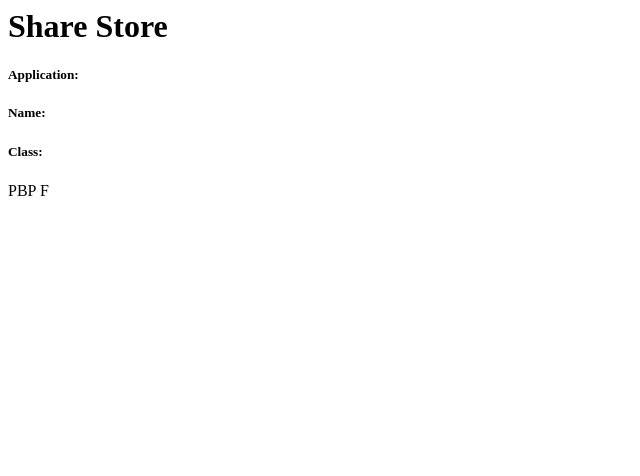
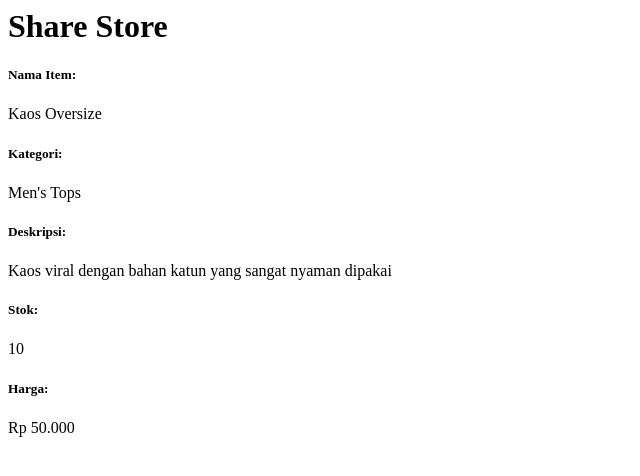
Before and after one commit to SherwynFns/share-store, a Django app: page / in a window 1280 px wide. Shown: the top 476 px of the page, without its empty margins (0-640 px from the left). Run offline with Django 5.2, Linux system fonts and the light colour scheme.

Commit message:
Tugas 2 done

```diff
--- a/main/templates/main.html
+++ b/main/templates/main.html
@@ -1,8 +1,16 @@
 <h1>Share Store</h1>
 
-<h5>Application: </h5>
-<p>{{ Application }}<p>
-<h5>Name: </h5>
-<p>{{ name }}<p>
-<h5>Class: </h5>
-<p>{{ class }}<p>
+<h5>Nama Item: </h5>
+<p>{{ NamaItem }}<p>
+
+<h5>Kategori: </h5>
+<p>{{ Kategori }}<p>
+
+<h5>Deskripsi: </h5>
+<p>{{ Deskripsi }}<p>
+
+<h5>Stok: </h5>
+<p>{{ Stok }}<p>
+
+<h5>Harga: </h5>
+<p>{{ Harga }}<p>
--- a/main/tests.py
+++ b/main/tests.py
@@ -1,6 +1,6 @@
 from django.test import TestCase, Client
 from django.utils import timezone
-from .models import MoodEntry
+from .models import Product
 
 class mainTest(TestCase):
     def test_main_url_is_exist(self):
@@ -17,7 +17,7 @@ class mainTest(TestCase):
 
     def test_strong_mood_user(self):
         now = timezone.now()
-        mood = MoodEntry.objects.create(
+        mood = Product.objects.create(
           mood="LUMAYAN SENANG",
           time = now,
           feelings = "senang sih, cuman tadi baju aku basah kena hujan :(",
--- a/main/views.py
+++ b/main/views.py
@@ -2,9 +2,11 @@ from django.shortcuts import render
 
 def show_main(request):
     context = {
-        'Application : Share Store'
-        'name': 'A. Sherwyn Fawwaz',
-        'class': 'PBP F'
+        'NamaItem' : 'Kaos Oversize',
+        'Kategori': "Men's Tops",
+        'Deskripsi': 'Kaos viral dengan bahan katun yang sangat nyaman dipakai',
+        'Stok' : '10',
+        'Harga' : 'Rp 50.000',
     }
 
     return render(request, "main.html", context)
```
Also changed, not shown: main/models.py (+6 -5 lines), README.md, main/migrations/0001_initial.py.
